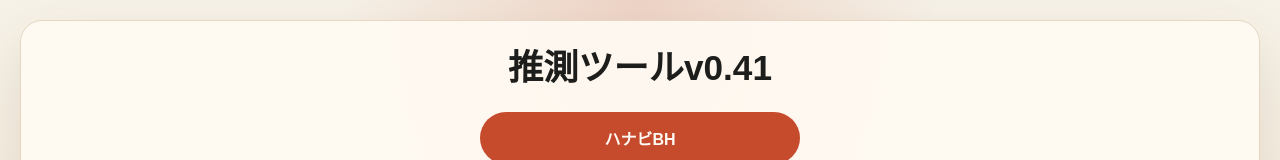
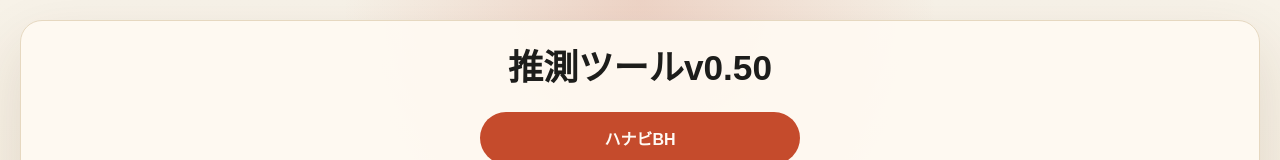
Before and after one commit to umedademu/suisoku, a Next.js app: page / in a window 1280 px wide. Shown: the top 160 px of the page. Built offline with nearby package versions, Linux system fonts and the light colour scheme.

Commit message:
トップページのバージョン表記を更新

```diff
--- a/app/layout.tsx
+++ b/app/layout.tsx
@@ -2,8 +2,8 @@ import type { Metadata } from "next";
 import "./globals.css";
 
 export const metadata: Metadata = {
-  title: "推測ツールv0.41",
-  description: "推測ツールv0.41"
+  title: "推測ツールv0.50",
+  description: "推測ツールv0.50"
 };
 
 export default function RootLayout({
--- a/app/page.tsx
+++ b/app/page.tsx
@@ -4,7 +4,7 @@ export default function Home() {
   return (
     <main className="page-shell">
       <div className="card">
-        <h1 className="title">推測ツールv0.41</h1>
+        <h1 className="title">推測ツールv0.50</h1>
         <div className="link-list">
           <Link className="link-button" href="/hanabi">
             ハナビBH
```
